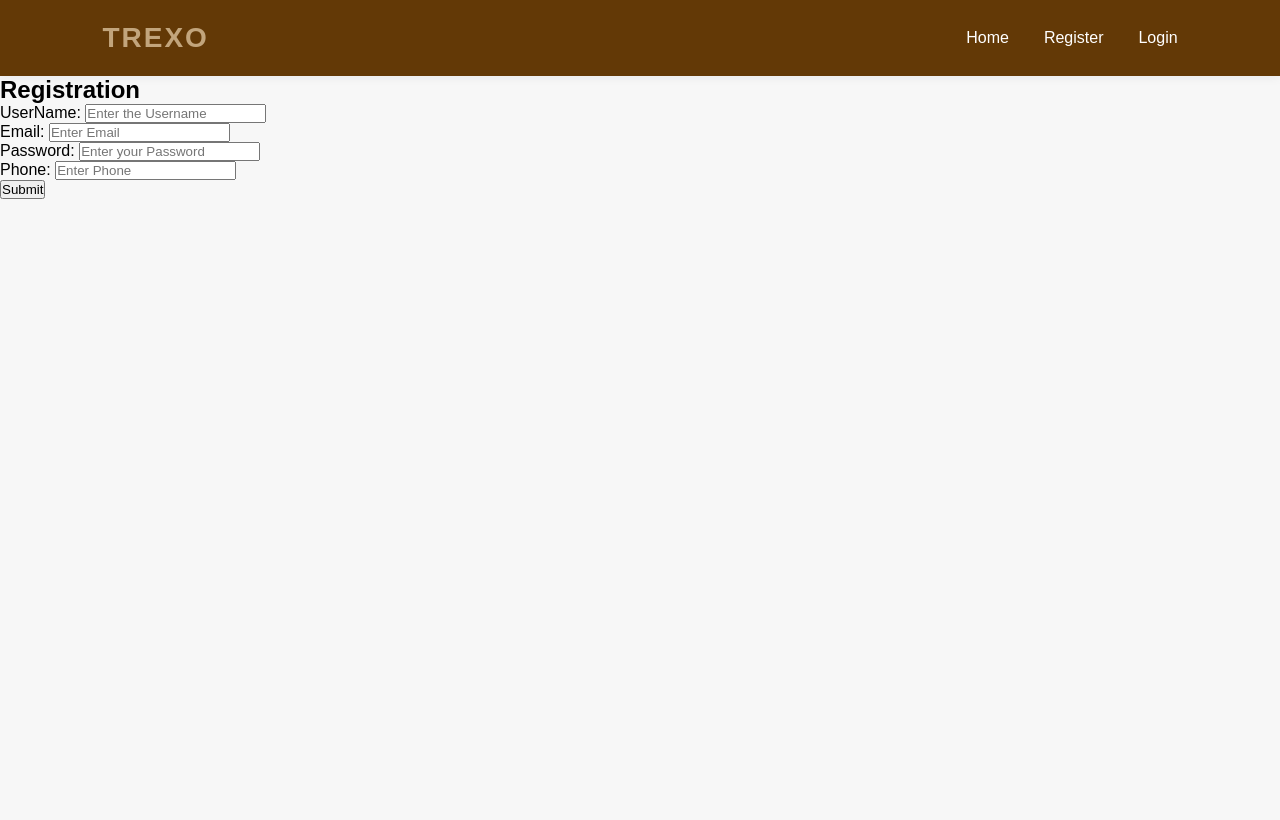
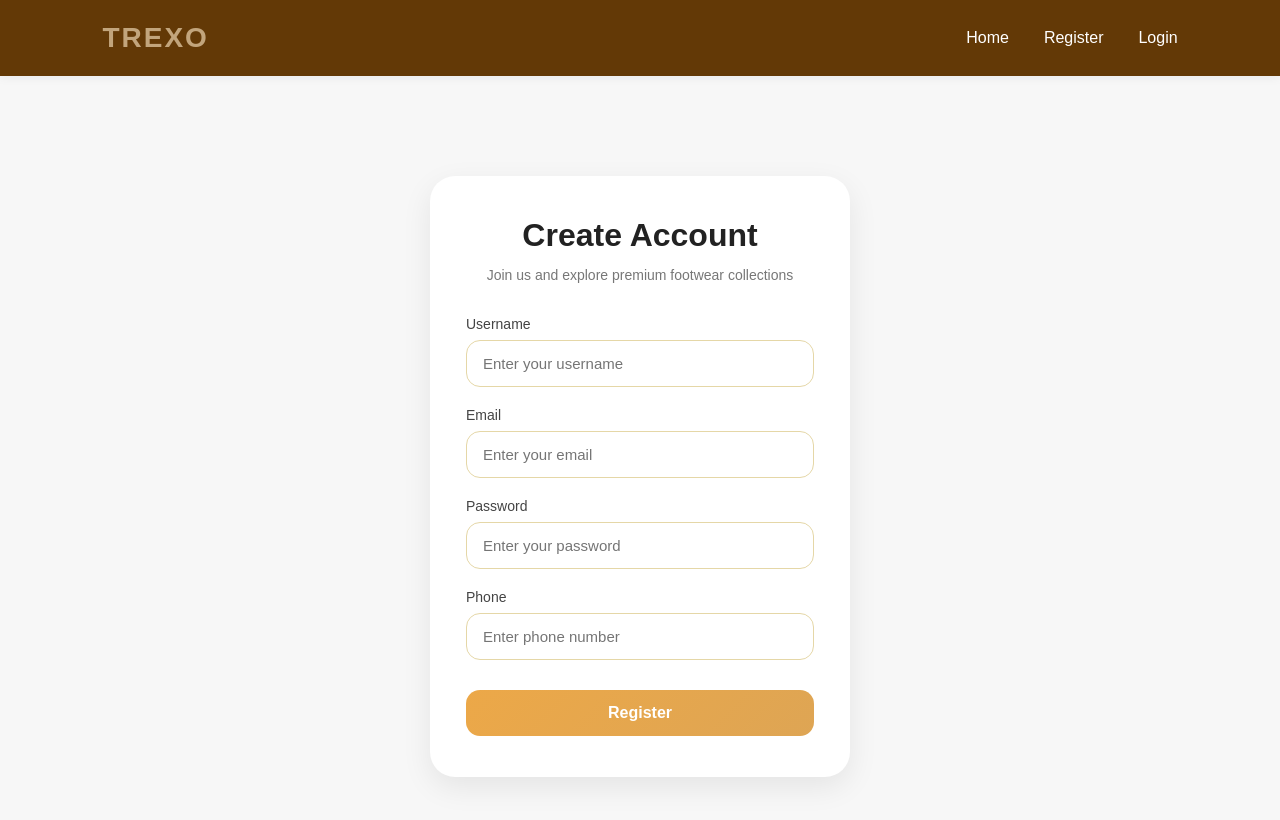
Before and after one commit to alex-renny/Ecom-2, a React app: page /Register in a window 1280 px wide. Shown: the top 820 px of the page. Built offline with nearby package versions, Linux system fonts and the light colour scheme; the HTML template or start-up script is replaced by a standard one.

Commit message:
update register css

```diff
--- a/src/pages/Register.jsx
+++ b/src/pages/Register.jsx
@@ -1,51 +1,117 @@
-import React,{useState} from 'react'
+import React, { useState } from 'react'
 import { useNavigate } from 'react-router-dom'
-
+import './register.css'
 
 function Register() {
 
-    const navigate=useNavigate()
+  const navigate = useNavigate()
 
-    const[user,setUser]=useState({Username:'',Email:'',Password:'',Phone:''})
+  const [user, setUser] = useState({
+    Username: '',
+    Email: '',
+    Password: '',
+    Phone: ''
+  })
 
-    const handlechange=(e)=>{
+  const handlechange = (e) => {
     setUser({
-            ...user,[e.target.name]:e.target.value
+      ...user,
+      [e.target.name]: e.target.value
     })
   }
 
-    const handlesubmit=()=>{
-        if(!user.Username && !user.Email && !user.Password && !user.Phone){
+  const handlesubmit = () => {
+
+    if (
+      !user.Username ||
+      !user.Email ||
+      !user.Password ||
+      !user.Phone
+    ) {
       alert('All fields are required')
       return
     }
-        let userDetails=JSON.parse(localStorage.getItem('User')) || []
 
-        const exist=userDetails.find(i=>i.Email===user.Email)
-        if (exist){
-            alert("User Already Exist with the same Email")
+    let userDetails =
+      JSON.parse(localStorage.getItem('User')) || []
+
+    const exist = userDetails.find(
+      (i) => i.Email === user.Email
+    )
+
+    if (exist) {
+      alert('User Already Exists with the same Email')
       return
-        }else{
+    }
+
     userDetails.push(user)
-            localStorage.setItem('User',JSON.stringify(userDetails))
-            alert('Registration Successfull')
+
+    localStorage.setItem(
+      'User',
+      JSON.stringify(userDetails)
+    )
+
+    alert('Registration Successful')
+
     navigate('/Login')
+  }
 
-        }
-    }
   return (
-    <div>
-        <h2>Registration</h2>
+    <div className="register-container">
 
-        UserName: <input type="text" placeholder='Enter the Username' name='Username' onChange={handlechange} /><br />
+      <div className="register-card">
 
-        Email: <input type="email" placeholder='Enter Email' name='Email' onChange={handlechange} /><br />
+        <h2>Create Account</h2>
 
-        Password: <input type="password" placeholder='Enter your Password' name='Password' onChange={handlechange} /><br />
+        <p className="register-subtitle">
+          Join us and explore premium footwear collections
+        </p>
 
-        Phone: <input type="text" placeholder='Enter Phone' name='Phone' onChange={handlechange} /><br />
+        <div className="input-group">
+          <label>Username</label>
+          <input
+            type="text"
+            placeholder="Enter your username"
+            name="Username"
+            onChange={handlechange}
+          />
+        </div>
 
-        <button onClick={handlesubmit}>Submit</button>
+        <div className="input-group">
+          <label>Email</label>
+          <input
+            type="email"
+            placeholder="Enter your email"
+            name="Email"
+            onChange={handlechange}
+          />
+        </div>
+
+        <div className="input-group">
+          <label>Password</label>
+          <input
+            type="password"
+            placeholder="Enter your password"
+            name="Password"
+            onChange={handlechange}
+          />
+        </div>
+
+        <div className="input-group">
+          <label>Phone</label>
+          <input
+            type="text"
+            placeholder="Enter phone number"
+            name="Phone"
+            onChange={handlechange}
+          />
+        </div>
+
+        <button onClick={handlesubmit}>
+          Register
+        </button>
+
+      </div>
 
     </div>
   )
--- /dev/null
+++ b/src/pages/register.css
@@ -0,0 +1,120 @@
+/* register.css */
+
+*{
+  margin:0;
+  padding:0;
+  box-sizing:border-box;
+  font-family:'Poppins',sans-serif;
+}
+
+body{
+  background:#ffffff;
+}
+
+.register-container{
+  width:100%;
+  min-height:100vh;
+  display:flex;
+  justify-content:center;
+  align-items:center;
+  padding:20px;
+  background:
+  linear-gradient(
+    135deg,
+
+    #ffffff,
+  );
+}
+
+.register-card{
+  width:100%;
+  max-width:420px;
+  background:#ffffff;
+  padding:40px 35px;
+  border-radius:25px;
+  box-shadow:
+  0 10px 30px rgba(0,0,0,0.08);
+  border:1px solid rgba(255,255,255,0.4);
+}
+
+.register-card h2{
+  text-align:center;
+  font-size:32px;
+  color:#222;
+  margin-bottom:10px;
+}
+
+.register-subtitle{
+  text-align:center;
+  color:#777;
+  font-size:14px;
+  margin-bottom:30px;
+  line-height:22px;
+}
+
+.input-group{
+  margin-bottom:20px;
+}
+
+.input-group label{
+  display:block;
+  margin-bottom:8px;
+  color:#444;
+  font-size:14px;
+  font-weight:500;
+}
+
+.input-group input{
+  width:100%;
+  padding:14px 16px;
+  border-radius:14px;
+  border:1px solid lch(86.19% 25.76 90.18);
+  background:#ffffff;
+  outline:none;
+  font-size:15px;
+  transition:0.3s;
+}
+
+.input-group input:focus{
+  border-color:#f8c766;
+  background:#fff;
+  box-shadow:
+  0 0 0 4px rgba(217,70,239,0.1);
+}
+
+button{
+  width:100%;
+  padding:14px;
+  border:none;
+  border-radius:14px;
+  background:
+  linear-gradient(
+    135deg,
+    #eca848,
+    #dea554
+  );
+  color:#fff;
+  font-size:16px;
+  font-weight:600;
+  cursor:pointer;
+  transition:0.3s;
+  margin-top:10px;
+}
+
+button:hover{
+  transform:translateY(-2px);
+  box-shadow:
+  0 10px 20px rgba(239, 177, 70, 0.25);
+}
+
+@media(max-width:500px){
+
+  .register-card{
+    padding:30px 22px;
+  }
+
+  .register-card h2{
+    font-size:26px;
+  }
+
+}
```
Lines whose indentation alone changed are shown as unchanged.
